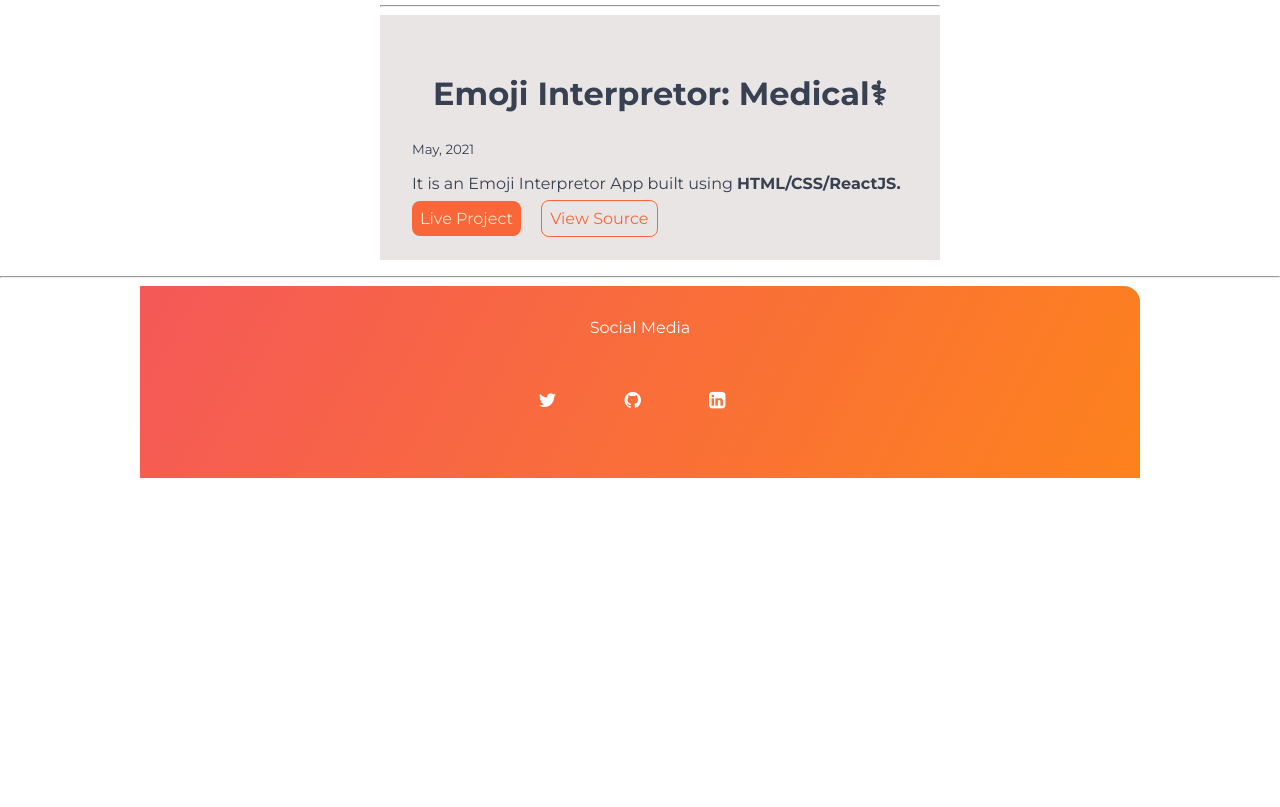
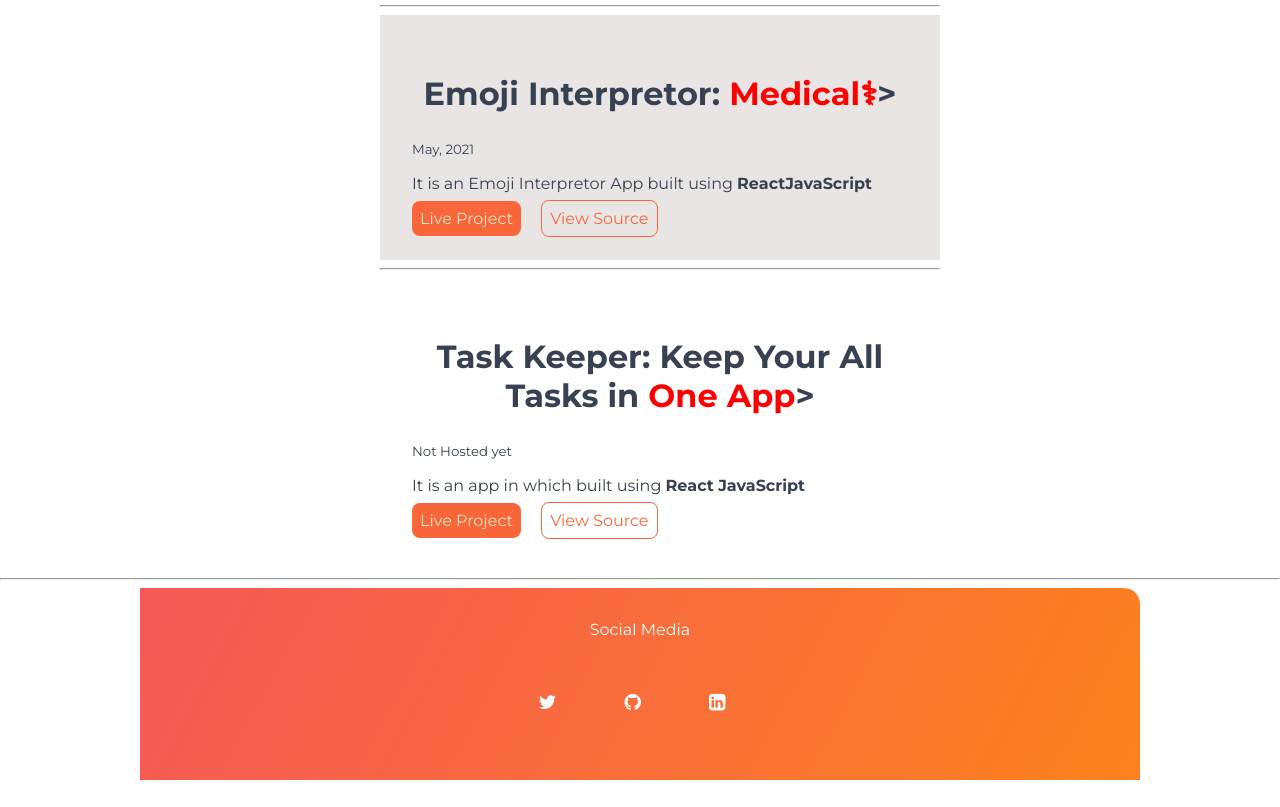
Before and after one commit to vaibhavH-C137/PortfolioWebsite-VaibhavH, a plain HTML site: page projects.html in a window 1280 px wide. Shown: the part 2459-3266 px from the top of the page. Before the commit the page ends 2964 px from the top, so only its background shows below. Drawn offline with Linux system fonts and the light colour scheme.

Commit message:
Update projects.html

```diff
--- a/projects.html
+++ b/projects.html
@@ -156,9 +156,9 @@
             <hr>
             <li>
             <article class="section ow">
-                    <h2>Emoji Interpretor: Medical⚕</h2>
+                    <h2>Emoji Interpretor: <span style="color: red;">Medical⚕</span>></h2>
                     <small>May, 2021</small>
-                    <p>It is an Emoji Interpretor App built using <strong>HTML/CSS/ReactJS.</strong></p>
+                    <p>It is an Emoji Interpretor App built using <strong> ReactJavaScript </strong></p>
 
                     <a class="link link-primary" href="https://x1pqd.csb.app/" target="_blank">Live
                         Project</a>
@@ -167,7 +167,20 @@
 
             </article>
             </li>
+            <hr>
+            <li>
+                <article class="section">
+                        <h2>Task Keeper: Keep Your All Tasks in <span style="color: red;">One App</span>></h2>
+                        <small>Not Hosted yet</small>
+                        <p>It is an app in which  built using <strong>React JavaScript</strong></p>
 
+                        <a class="link link-primary" href="/" target="_blank">Live
+                            Project</a>
+                        <a class="link link-secondary" href="/" target="_blank">View
+                            Source</a>
+
+                </article>
+                </li>
             </ul>
     </section>
 
```
